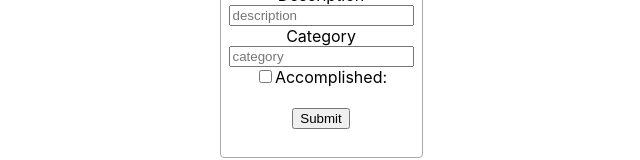
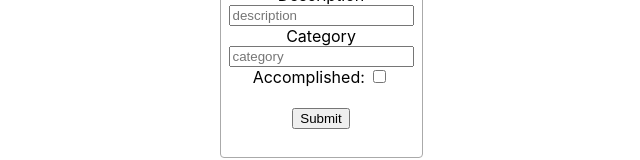
Before and after one commit to cstew527/p4_front_end, a React (Create React App) app in the folder newres_front/: page / in a window 1280 px wide. Both pictures are taken after a click on the heading "Add New Resolution". Shown: the part 234-394 px from the top of the page, without its empty margins (319-959 px from the left). Built offline with nearby package versions, Linux system fonts and the light colour scheme; no server answers; the HTML template or start-up script is replaced by a standard one.

Commit message:
accomplished checkbox lookin nice

```diff
--- a/newres_front/src/App.css
+++ b/newres_front/src/App.css
@@ -12,7 +12,14 @@
     animation: App-logo-spin infinite 20s linear;
   }
 }
-
+.checkb{
+  display: flex;
+  flex-wrap: none;
+  flex-direction: row;
+  /* align-content: space-around; */
+  align-items: center;
+  justify-content: space-between;
+}
 .cbutton{
   display: flex;
   flex-direction: column;
--- a/newres_front/src/App.js
+++ b/newres_front/src/App.js
@@ -78,12 +78,13 @@ const App = () => {
               <div className='col-md-6 col-xl-4 mb-4'>
                 <div className='card bg-light' key={index} style={{maxWidth:"500px"}}>
                   <div className='card-header'>
-                    <h5 className='card-title text-truncate text-nowrap'>{resolution.title}</h5>
+                    <h5 className='card-title'>{resolution.title}</h5>
                   </div>
 
                   <img src={resolution.image} className='card-img-top' alt=''/>
                   <div className='card-body'>
-                    <p className='card-text text-truncate text-nowrap' id='title'>{resolution.description}</p>
+                    <p className='card-text text-truncate' id='title'>{resolution.description}</p>
+                    <button type="button" class="btn btn-info btn-sm">Read more</button>
                     <p className='text-muted'>Category: <span className='badge badge-primary'>{resolution.category}</span></p>
                   </div>
                   <div className='card-footer'>
--- a/newres_front/src/components/Add.js
+++ b/newres_front/src/components/Add.js
@@ -40,8 +40,8 @@ const Add = (props) => {
             </div>
 
             <div>
-                <input type="checkbox" name="accomplished" checked={resolution.accomplished} onChange={() => setResolution({...resolution, accomplished: !resolution.accomplished})}/>
                 <label htmlFor="accomplished">Accomplished: </label>
+                <input type="checkbox" name="accomplished" class="ml-2" checked={resolution.accomplished} onChange={() => setResolution({...resolution, accomplished: !resolution.accomplished})}/>
             </div>
                 <br/>
 
--- a/newres_front/src/components/Edit.js
+++ b/newres_front/src/components/Edit.js
@@ -35,7 +35,7 @@ const Edit = (props) => {
             </div>
             <div className='mb-3 form-check checkb'>
               <label htmlFor='accomplished' className='form-check-input'>Accomplished: </label><br/>
-              <input type='checkbox' name='accomplished' checked={resolution.accomplished} onChange={() => setResolution({...resolution, accomplished: !resolution.accomplished})}/><br/>
+              <input type='checkbox' class='ml-4'name='accomplished' checked={resolution.accomplished} onChange={() => setResolution({...resolution, accomplished: !resolution.accomplished})}/><br/>
             </div>
             <input className='btn btn-light' type='submit'/>
           </form>
```
